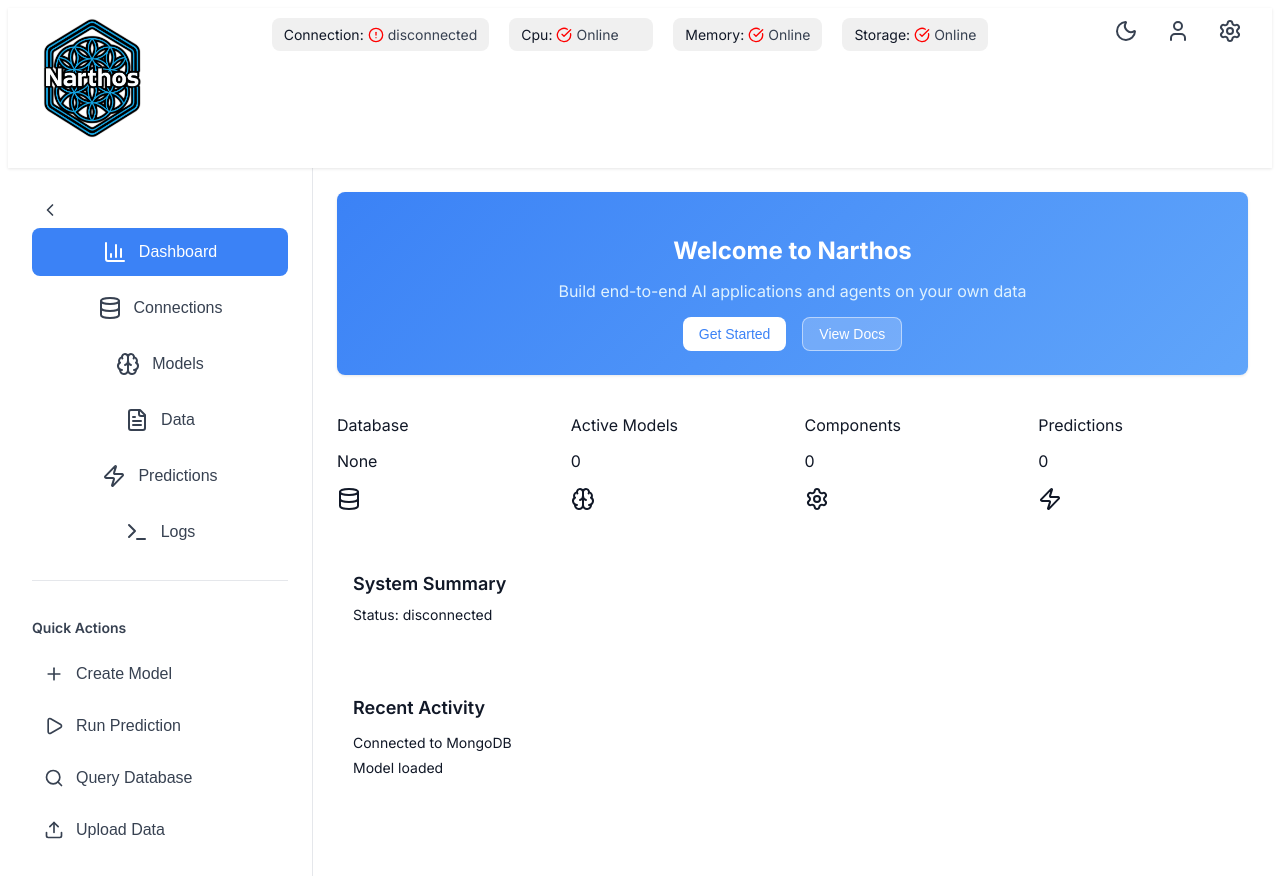
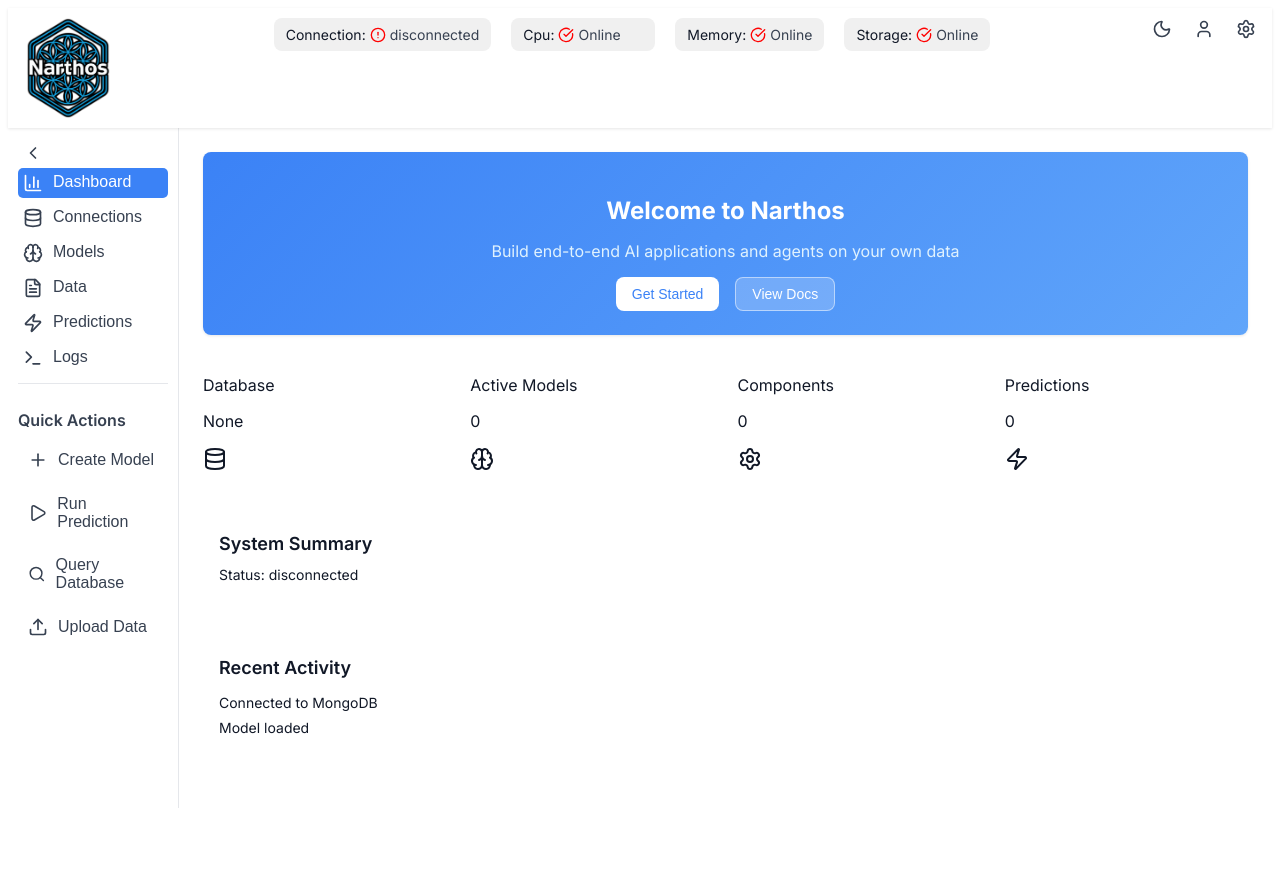
Before and after one commit to Furginator/narthos, a React (Vite) app: page / in a window 1280 px wide. After the commit the page ends 816 px from the top, so only its background shows below. Built offline with nearby package versions, Linux system fonts and the light colour scheme.

Commit message:
Polishing adjustments to header and sidebar

```diff
--- a/src/styles/Header.css
+++ b/src/styles/Header.css
@@ -2,11 +2,11 @@
   display: flex;
   justify-content: space-between;
   align-items: flex-start;
-  padding: 10px 24px;
+  padding: 10px 10px;
   background-color: white;
   box-shadow: 0 1px 3px rgba(0, 0, 0, 0.1);
   position: relative;
-  min-height: 140px;
+  min-height: 100px;
 }
 
 .dark .header {
@@ -17,7 +17,7 @@
 .header-left {
   display: flex;
   align-items: flex-start;
-  gap: 16px;
+  gap: 10px;
 }
 
 .logo {
@@ -26,8 +26,8 @@
 }
 
 .logo-icon {
-  max-width: 120px;
-  max-height: 120px;
+  max-width: 100px;
+  max-height: 100px;
   object-fit: contain;
 }
 
@@ -81,7 +81,7 @@
 .header-right {
   display: flex;
   align-items: center;
-  gap: 16px;
+  gap: 10px;
 }
 
 .theme-toggle-button, .profile-button, .settings-button {
@@ -91,8 +91,8 @@
 }
 
 .theme-icon, .profile-icon, .settings-icon {
-  width: 24px;
-  height: 24px;
+  width: 20px;
+  height: 20px;
   color: #374151;
 }
 
@@ -106,8 +106,8 @@
   right: 0;
   background-color: white;
   border: 1px solid #e5e7eb;
-  border-radius: 8px;
-  padding: 16px;
+  border-radius: 5px;
+  padding: 10px;
   box-shadow: 0 2px 8px rgba(0, 0, 0, 0.1);
   z-index: 100;
 }
@@ -143,8 +143,8 @@
 
 .settings-modal-content {
   background: white;
-  padding: 24px;
-  border-radius: 8px;
+  padding: 20px;
+  border-radius: 5px;
   box-shadow: 0 4px 12px rgba(0, 0, 0, 0.2);
   max-width: 400px;
   width: 100%;
@@ -158,7 +158,7 @@
 .settings-title {
   font-size: 20px;
   font-weight: 600;
-  margin-bottom: 16px;
+  margin-bottom: 15px;
 }
 
 .dark .settings-title {
@@ -166,8 +166,8 @@
 }
 
 .primary-button, .secondary-button {
-  padding: 8px 16px;
-  border-radius: 8px;
+  padding: 5px 15px;
+  border-radius: 5px;
   border: none;
   cursor: pointer;
   font-size: 14px;
--- a/src/styles/QuickActionButton.css
+++ b/src/styles/QuickActionButton.css
@@ -5,9 +5,9 @@
 .quick-action-button {
   display: flex;
   align-items: center;
-  gap: 12px;
-  padding: 12px;
-  border-radius: 8px;
+  gap: 10px;
+  padding: 10px;
+  border-radius: 5px;
   background: none;
   border: none;
   cursor: pointer;
--- a/src/styles/Sidebar.css
+++ b/src/styles/Sidebar.css
@@ -1,8 +1,8 @@
 .sidebar {
-  width: 256px;
+  width: 150px;
   background-color: white;
   border-right: 1px solid #e5e7eb;
-  padding: 24px;
+  padding: 10px;
   transition: width 0.3s ease;
 }
 
@@ -12,13 +12,13 @@
 }
 
 .sidebar-collapsed {
-  width: 60px;
+  width: 35px;
 }
 
 .collapse-button {
   background: none;
   border: none;
-  padding: 8px;
+  padding: 5px;
   cursor: pointer;
   display: flex;
   justify-content: flex-end;
@@ -37,23 +37,24 @@
 .nav {
   display: flex;
   flex-direction: column;
-  gap: 8px;
-  margin-bottom: 24px;
+  align-items: left;
+  gap: 5px;
+  margin-bottom: 10px;
 }
 
 .nav-button {
   display: flex;
-  align-items: center;
-  gap: 12px;
-  padding: 12px;
-  border-radius: 8px;
+  align-items: left;
+  gap: 10px;
+  padding: 5px;
+  border-radius: 5px;
   background: none;
   border: none;
   cursor: pointer;
   font-size: 16px;
   color: #374151;
   text-align: left;
-  justify-content: center;
+  justify-content: left;
   transition: background-color 0.2s ease;
 }
 
@@ -75,14 +76,15 @@
 }
 
 .nav-icon {
-  width: 24px;
-  height: 24px;
+  width: 20px;
+  height: 20px;
+  align-items: left;
 }
 
 .nav-label {
   display: flex;
-  align-items: center;
-  gap: 8px;
+  align-items: left;
+  gap: 5px;
 }
 
 .badge {
@@ -102,7 +104,7 @@
 }
 
 .quick-actions {
-  padding-top: 24px;
+  padding-top: 10px;
   border-top: 1px solid #e5e7eb;
 }
 
@@ -111,10 +113,11 @@
 }
 
 .quick-actions-title {
-  font-size: 14px;
+  font-size: 16px;
   font-weight: 600;
   color: #374151;
-  margin-bottom: 16px;
+  margin-bottom: 10px;
+  align-items: center;
 }
 
 .dark .quick-actions-title {
@@ -124,5 +127,5 @@
 .quick-actions-container {
   display: flex;
   flex-direction: column;
-  gap: 8px;
+  gap: 5px;
 }
```
